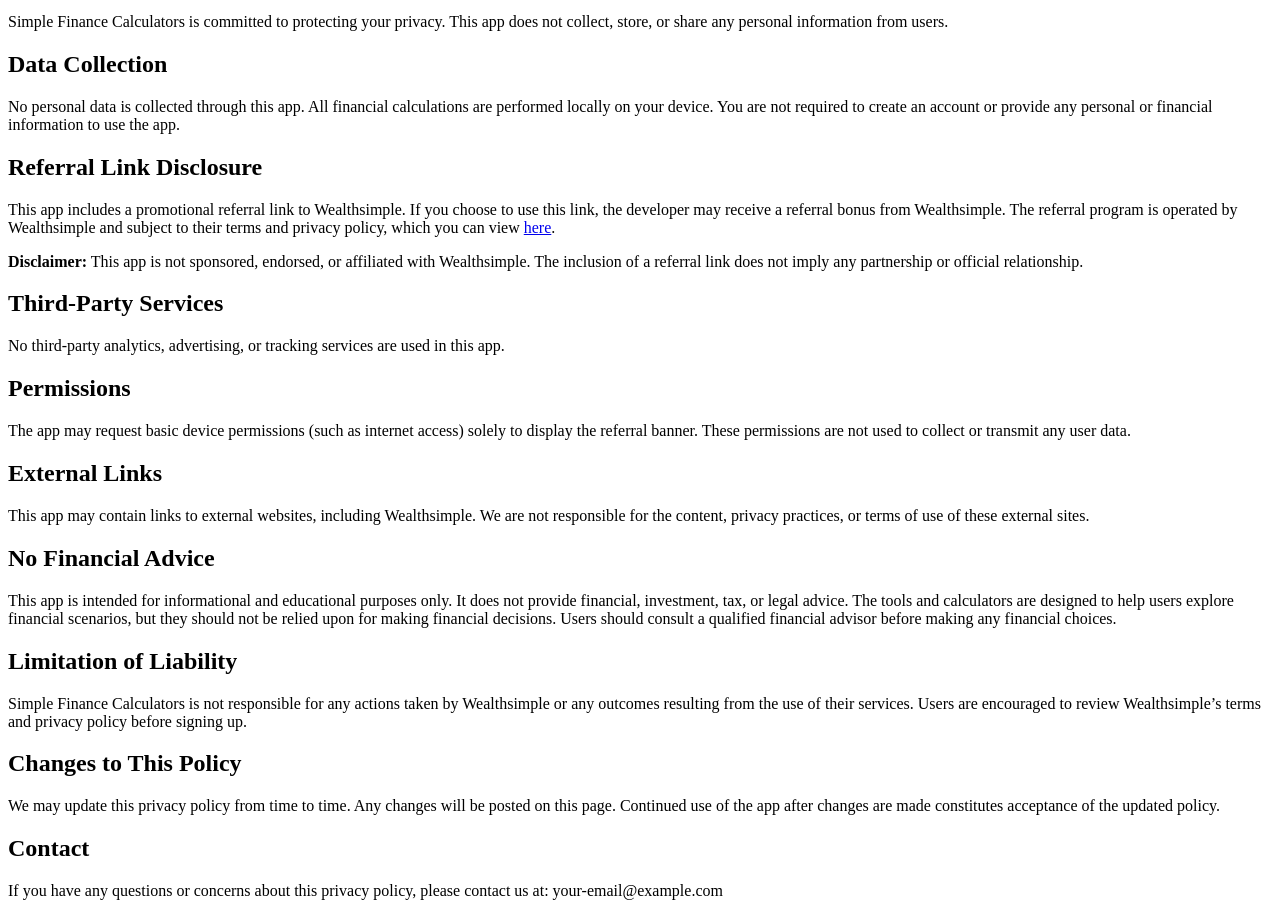
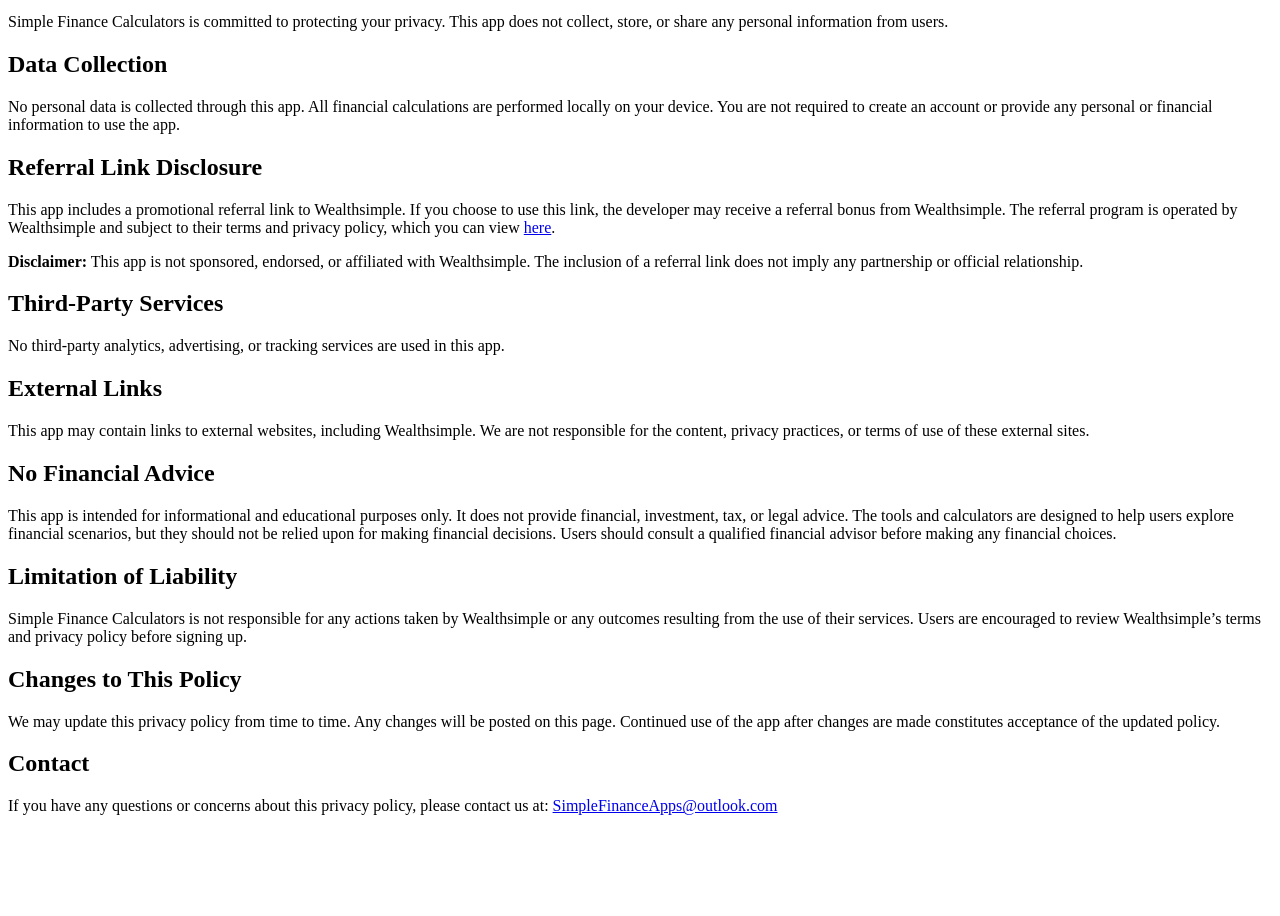
Before and after one commit to Zasthrax/simple-finance-calculators-privacy-policy, a plain HTML site: page index.html in a window 1280 px wide. Shown: the part 101-1017 px from the top of the page. After the commit the page ends 932 px from the top, so only its background shows below. Drawn offline with Linux system fonts and the light colour scheme.

Commit message:
Update index.html

```diff
--- a/index.html
+++ b/index.html
@@ -21,9 +21,6 @@
   <h2>Third-Party Services</h2>
   <p>No third-party analytics, advertising, or tracking services are used in this app.</p>
 
-  <h2>Permissions</h2>
-  <p>The app may request basic device permissions (such as internet access) solely to display the referral banner. These permissions are not used to collect or transmit any user data.</p>
-
   <h2>External Links</h2>
   <p>This app may contain links to external websites, including Wealthsimple. We are not responsible for the content, privacy practices, or terms of use of these external sites.</p>
 
@@ -37,6 +34,6 @@
   <p>We may update this privacy policy from time to time. Any changes will be posted on this page. Continued use of the app after changes are made constitutes acceptance of the updated policy.</p>
 
   <h2>Contact</h2>
-  <p>If you have any questions or concerns about this privacy policy, please contact us at: your-email@example.com</p>
+  <p>If you have any questions or concerns about this privacy policy, please contact us at: <a href="mailto:SimpleFinanceApps@outlook.com">SimpleFinanceApps@outlook.com</a></p>
 </body>
 </html>
```
